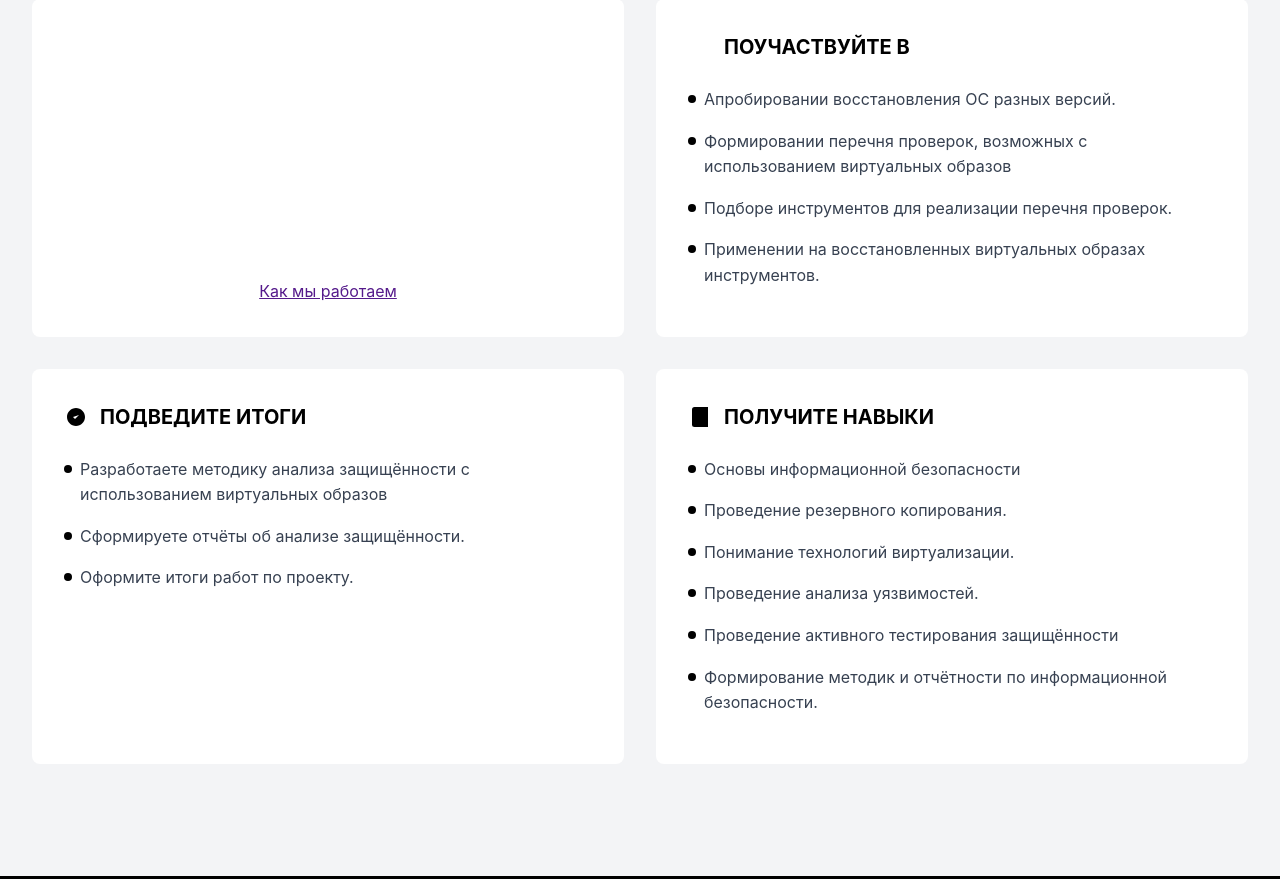
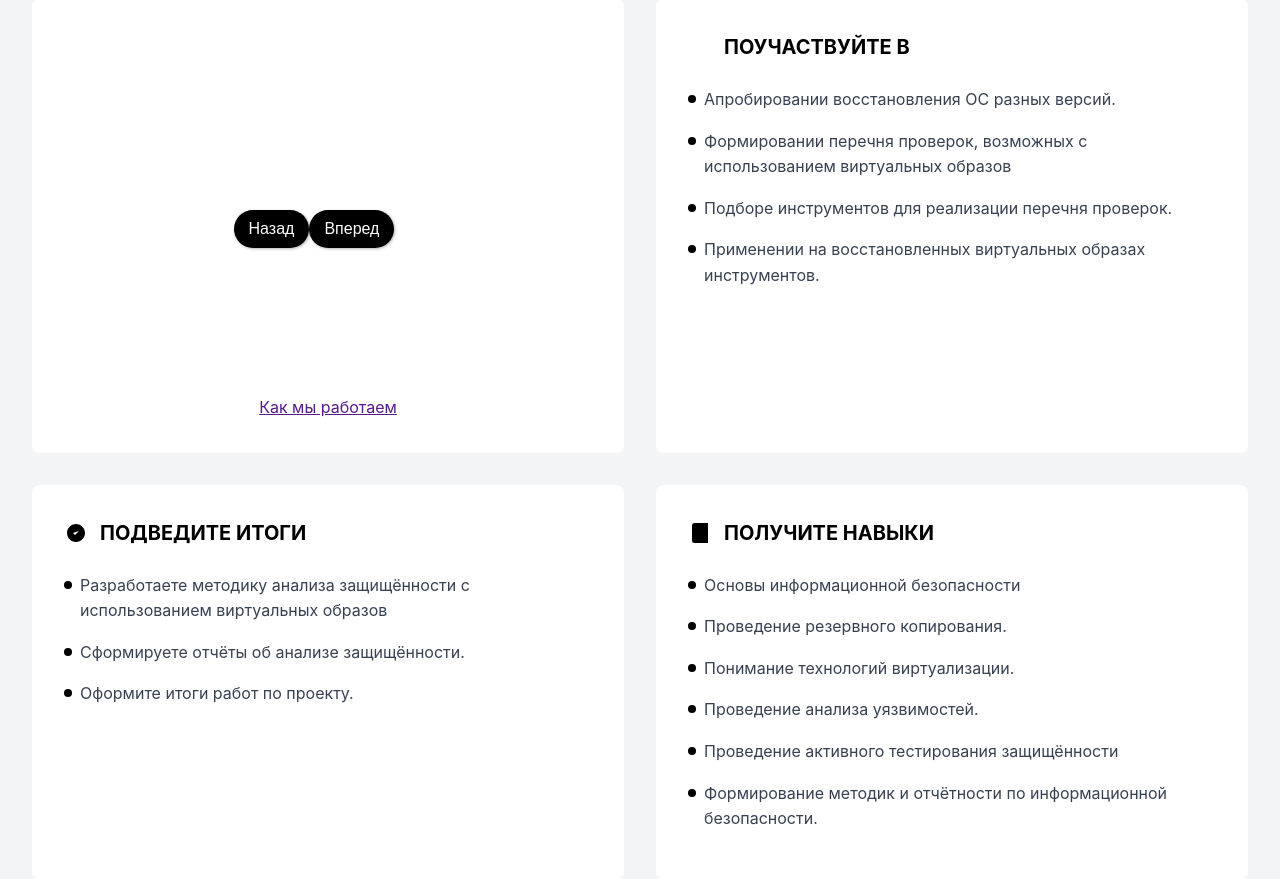
Before and after one commit to k0rfagen/Sibintek_site, a Django app: page / in a window 1280 px wide. Shown: the part 529-1408 px from the top of the page. Run offline with Django 5.2, Linux system fonts and the light colour scheme.

Commit message:
сделан (почти) слайдер фоток на главной странице

```diff
--- /dev/null
+++ b/static/css/pipka.css
@@ -0,0 +1,39 @@
+
+.slider {
+  width: 500px;
+  height: 300px;
+  overflow: hidden;
+  display: flex;
+  justify-content: center;
+  align-items: center;
+}
+
+.slider img {
+  width: 100%;
+  height: 100%;
+  display: none;
+}
+
+.slider img.active {
+  display: inline-block;
+}
+
+.slider button {
+  background-color: black;
+  color: white;
+  font-size: 1rem;
+  padding: 10px 15px;
+  opacity: 1;
+  border: none;
+  border-radius: 20px;
+  box-shadow: 1px 1px 3px rgba(0, 0, 0, 0.3);
+  transition: all 0.2s;
+}
+
+.slider button:hover {
+  opacity: 0.8;
+}
+
+.slider button:active {
+  transform: scale(95%);
+}
--- /dev/null
+++ b/static/scripts/script.js
@@ -0,0 +1,22 @@
+const images = document.querySelectorAll('img');
+let currentIndex = 0;
+
+function showImage(index) {
+  images[currentIndex].classList.remove('active');
+  images[index].classList.add('active');
+  currentIndex = index;
+}
+
+document.querySelector('.prev').addEventListener('click', () => {
+  if (currentIndex > 0) {
+    showImage(currentIndex - 1);
+  }
+})
+
+document.querySelector('.next').addEventListener('click', () => {
+  if (currentIndex < images.length - 1) {
+    showImage(currentIndex + 1);
+  }
+})
+
+showImage(currentIndex);
--- a/templates/index.html
+++ b/templates/index.html
@@ -7,6 +7,7 @@
     <meta name="viewport" content="width=device-width, initial-scale=1.0">
     <title>СИБИНТЕК - Обеспечивая лидерство</title>
     <link rel="stylesheet" href="{% static 'css/main.css' %}">
+    <link rel="stylesheet" href="{% static 'css/pipka.css' %}">
 </head>
 <body>
     <header class="header">
@@ -59,6 +60,14 @@
                     </svg>
                     <h2></h2>
                 </div>
+                <div class="slider">
+                      <button class="prev">Назад</button>
+                      <img width=150 src="{% static 'images/photos/1.jpg' %}">
+                      <img width=150 src="{% static 'images/photos/2.jpg' %}">
+                      <img width=150 src="{% static 'images/photos/3.jpg' %}">
+                      <button class="next">Вперед</button>
+                </div>
+                <script src='{% static 'scripts/script.js' %}'></script>
                 <div class="card-button">
                     <a class="btn" href="">Как мы работаем</a>
                 </div>
```
